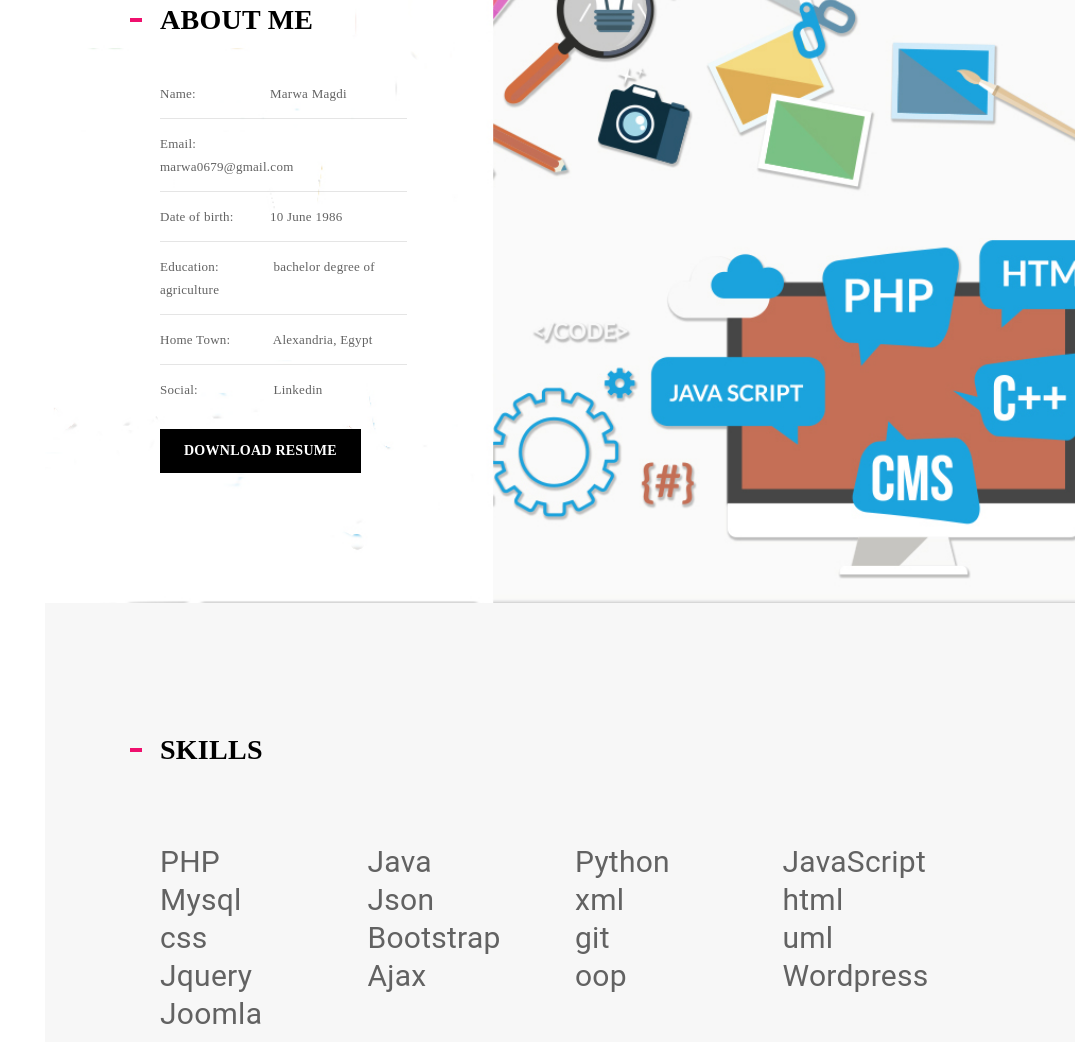
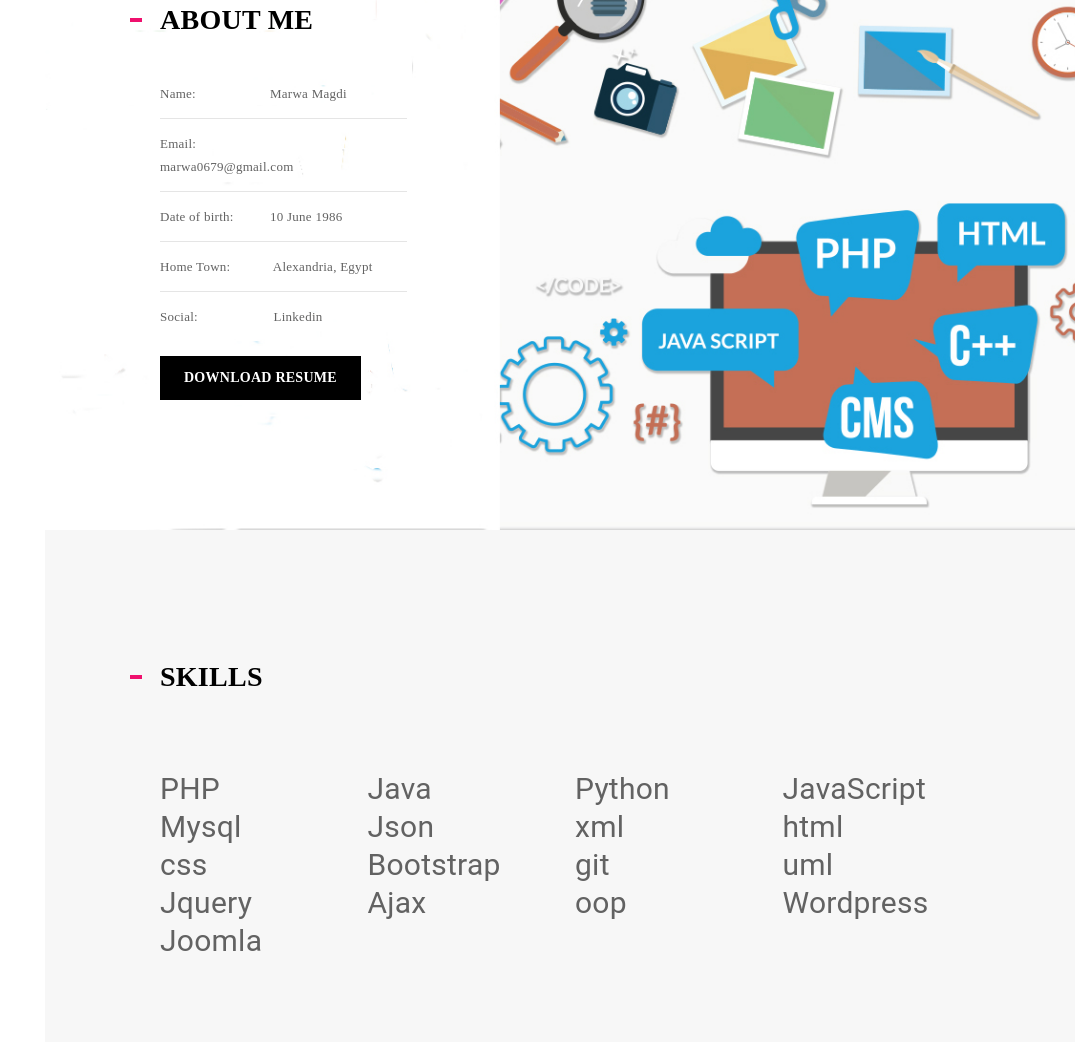
Before and after one commit to marwa-m007/marwa-m007.github.io, a plain HTML site: page index.html in a window 1280 px wide. Shown: the part 927-1969 px from the top of the page, without its empty margins (205-1280 px from the left). Drawn offline with Linux system fonts and the light colour scheme.

Commit message:
Update index.html

```diff
--- a/index.html
+++ b/index.html
@@ -116,9 +116,6 @@
 
 	 													<li>
 	 <span class="text">Date of birth:</span>10 June 1986
-	 													</li>
-	 													<li>
-	 <span class="text">Education:</span>  bachelor degree of agriculture
 	 													</li>
 	 												<li>
 	 <span class="text">Home Town:</span> Alexandria, Egypt
```
